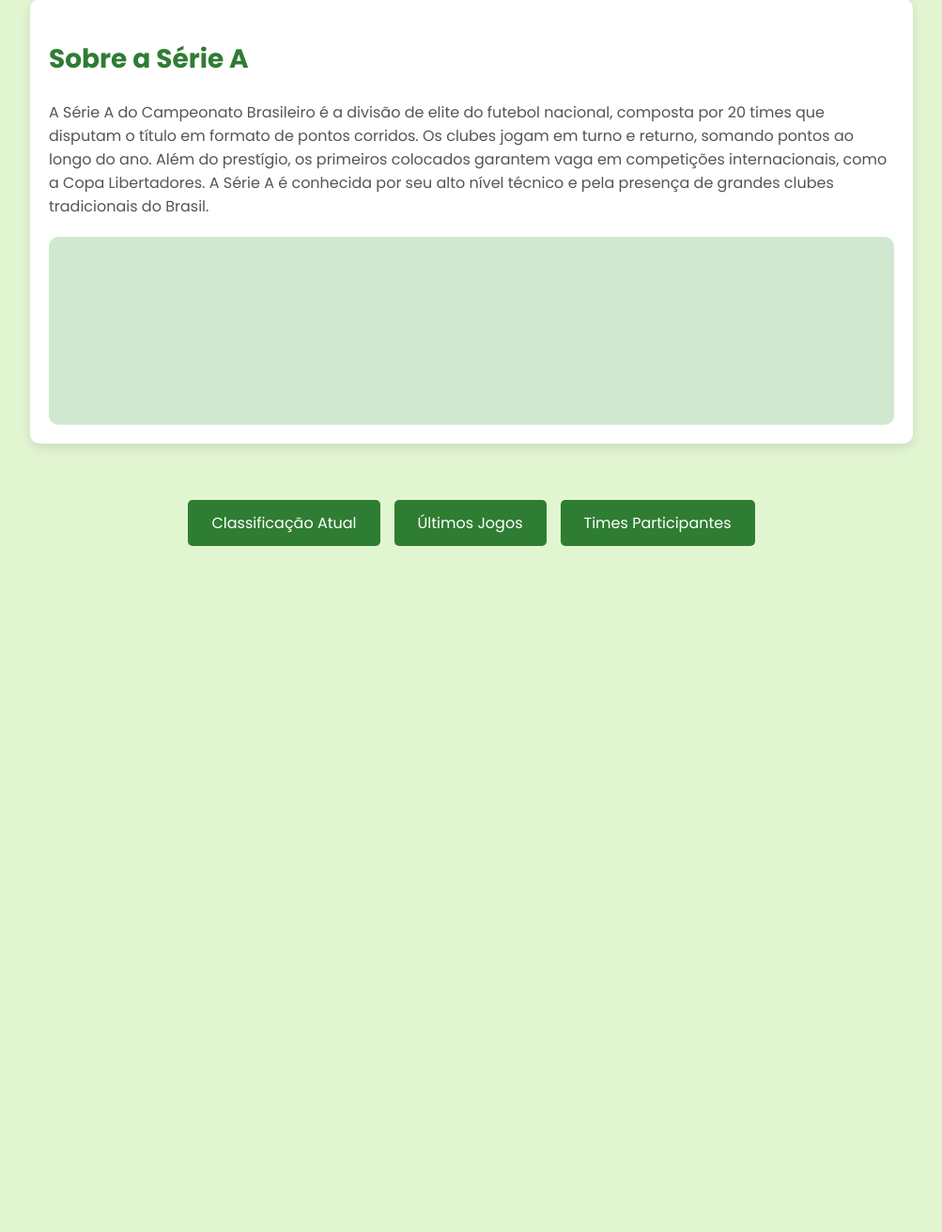
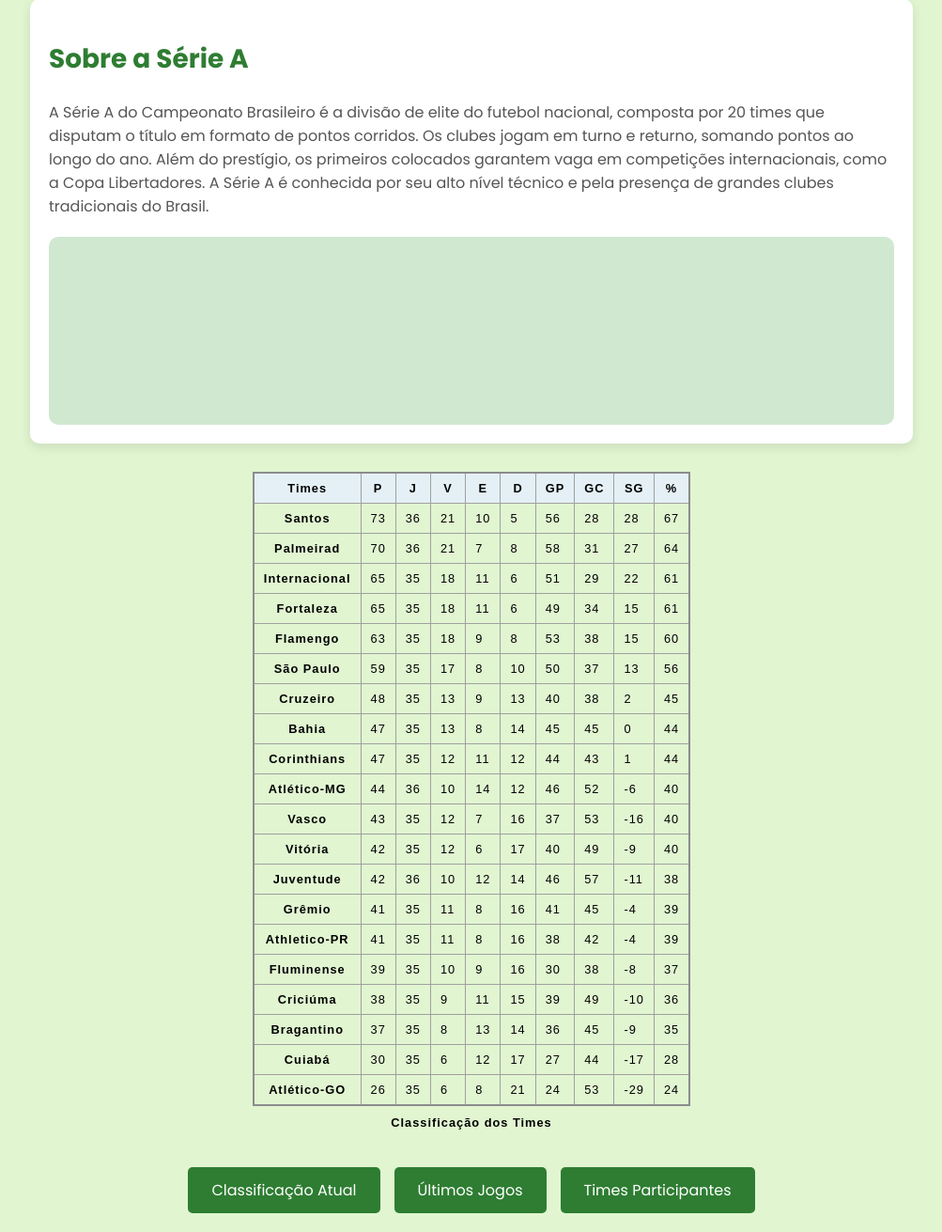
Before and after one commit to Guilherme-7716/teste, a PHP site: page /serA.html in a window 1280 px wide. Shown: the part 243-1554 px from the top of the page at 94% size, without its empty margins (138-1141 px from the left). Before the commit the page ends 824 px from the top, so only its background shows below. Run offline with PHP 8.4, Linux system fonts and the light colour scheme.

Commit message:
Add files via upload

```diff
--- a/estilos.css
+++ b/estilos.css
@@ -7,8 +7,34 @@ body {
     background-color: #e1f5d1;
 }
 
+table {
+    border-collapse: collapse;
+    border: 2px solid rgb(140 140 140);
+    font-family: sans-serif;
+    font-size: 0.8rem;
+    letter-spacing: 1px;
+  }
 
+  caption {
+    caption-side:top;
+    padding: 10px;
+    font-weight: bold;
+  }
 
+  thead,
+  tfoot {
+    background-color: rgb(228 240 245);
+  }
+
+  th,
+td {
+  border: 1px solid rgb(160 160 160);
+  padding: 8px 10px;
+}
+
+td:last-of-type {
+  text-align: center;
+}
 
 .btn {
     padding: 5px 10px;
@@ -406,7 +432,34 @@ nav li:fist-child{
     }
 
 
+    table {
+        border-collapse: collapse;
+        border: 2px solid rgb(140 140 140);
+        font-family: sans-serif;
+        font-size: 0.8rem;
+        letter-spacing: 1px;
+      }
 
+      caption {
+        caption-side: bottom;
+        padding: 10px;
+        font-weight: bold;
+      }
+
+      thead,
+      tfoot {
+        background-color: rgb(228 240 245);
+      }
+
+      th,
+    td {
+      border: 1px solid rgb(160 160 160);
+      padding: 8px 10px;
+    }
+
+    td:last-of-type {
+      text-align: center;
+    }
 
     .btn {
         padding: 10px 20px;
--- a/serA.html
+++ b/serA.html
@@ -71,6 +71,269 @@
             </div>
         </div>
 
+        <table>
+            <caption>
+              Classificação dos Times
+            </caption>
+            <thead>
+              <tr>
+                <th scope="col">Times</th>
+                <th scope="col">P</th>
+                <th scope="col">J</th>
+                <th scope="col">V</th>
+                <th scope="col">E</th>
+                <th scope="col">D</th>
+                <th scope="col">GP</th>
+                <th scope="col">GC</th>
+                <th scope="col">SG</th>
+                <th scope="col">%</th>
+              </tr>
+            </thead>
+            <tbody>
+              <tr>
+                <th scope="row">Santos</th>
+                <td>73</td>
+                <td>36</td>
+                <td>21</td>
+                <td>10</td>
+                <td>5</td>
+                <td>56</td>
+                <td>28</td>
+                <td>28</td>
+                <td>67</td>
+              </tr>
+              <tr>
+                <th scope="row">Palmeirad</th>
+                <td>70</td>
+                <td>36</td>
+                <td>21</td>
+                <td>7</td>
+                <td>8</td>
+                <td>58</td>
+                <td>31</td>
+                <td>27</td>
+                <td>64</td>
+              </tr>
+              <tr>
+                <th scope="row">Internacional</th>
+                <td>65</td>
+                <td>35</td>
+                <td>18</td>
+                <td>11</td>
+                <td>6</td>
+                <td>51</td>
+                <td>29</td>
+                <td>22</td>
+                <td>61</td>
+              </tr>
+              <tr>
+                <th scope="row">Fortaleza</th>
+                <td>65</td>
+                <td>35</td>
+                <td>18</td>
+                <td>11</td>
+                <td>6</td>
+                <td>49</td>
+                <td>34</td>
+                <td>15</td>
+                <td>61</td>
+              </tr>
+              <tr>
+                <th scope="row">Flamengo</th>
+                <td>63</td>
+                <td>35</td>
+                <td>18</td>
+                <td>9</td>
+                <td>8</td>
+                <td>53</td>
+                <td>38</td>
+                <td>15</td>
+                <td>60</td>
+              </tr>
+              <tr>
+                <th scope="row">São Paulo</th>
+                <td>59</td>
+                <td>35</td>
+                <td>17</td>
+                <td>8</td>
+                <td>10</td>
+                <td>50</td>
+                <td>37</td>
+                <td>13</td>
+                <td>56</td>
+              </tr>
+              <tr>
+                <th scope="row">Cruzeiro</th>
+                <td>48</td>
+                <td>35</td>
+                <td>13</td>
+                <td>9</td>
+                <td>13</td>
+                <td>40</td>
+                <td>38</td>
+                <td>2</td>
+                <td>45</td>
+              </tr>
+              <tr>
+                <th scope="row">Bahia</th>
+                <td>47</td>
+                <td>35</td>
+                <td>13</td>
+                <td>8</td>
+                <td>14</td>
+                <td>45</td>
+                <td>45</td>
+                <td>0</td>
+                <td>44</td>
+              </tr>
+              <tr>
+                <th scope="row">Corinthians</th>
+                <td>47</td>
+                <td>35</td>
+                <td>12</td>
+                <td>11</td>
+                <td>12</td>
+                <td>44</td>
+                <td>43</td>
+                <td>1</td>
+                <td>44</td>
+              </tr>
+              <tr>
+                <th scope="row">Atlético-MG</th>
+                <td>44</td>
+                <td>36</td>
+                <td>10</td>
+                <td>14</td>
+                <td>12</td>
+                <td>46</td>
+                <td>52</td>
+                <td>-6</td>
+                <td>40</td>
+              </tr>
+              <tr>
+                <th scope="row">Vasco</th>
+                <td>43</td>
+                <td>35</td>
+                <td>12</td>
+                <td>7</td>
+                <td>16</td>
+                <td>37</td>
+                <td>53</td>
+                <td>-16</td>
+                <td>40</td>
+              </tr>
+              <tr>
+                <th scope="row">Vitória</th>
+                <td>42</td>
+                <td>35</td>
+                <td>12</td>
+                <td>6</td>
+                <td>17</td>
+                <td>40</td>
+                <td>49</td>
+                <td>-9</td>
+                <td>40</td>
+              </tr>
+              <tr>
+                <th scope="row">Juventude</th>
+                <td>42</td>
+                <td>36</td>
+                <td>10</td>
+                <td>12</td>
+                <td>14</td>
+                <td>46</td>
+                <td>57</td>
+                <td>-11</td>
+                <td>38</td>
+              </tr>
+              <tr>
+                <th scope="row">Grêmio</th>
+                <td>41</td>
+                <td>35</td>
+                <td>11</td>
+                <td>8</td>
+                <td>16</td>
+                <td>41</td>
+                <td>45</td>
+                <td>-4</td>
+                <td>39</td>
+              </tr>
+              <tr>
+                <th scope="row">Athletico-PR</th>
+                <td>41</td>
+                <td>35</td>
+                <td>11</td>
+                <td>8</td>
+                <td>16</td>
+                <td>38</td>
+                <td>42</td>
+                <td>-4</td>
+                <td>39</td>
+              </tr>
+              <tr>
+                <th scope="row">Fluminense</th>
+                <td>39</td>
+                <td>35</td>
+                <td>10</td>
+                <td>9</td>
+                <td>16</td>
+                <td>30</td>
+                <td>38</td>
+                <td>-8</td>
+                <td>37</td>
+              </tr>
+              <tr>
+                <th scope="row">Criciúma</th>
+                <td>38</td>
+                <td>35</td>
+                <td>9</td>
+                <td>11</td>
+                <td>15</td>
+                <td>39</td>
+                <td>49</td>
+                <td>-10</td>
+                <td>36</td>
+              </tr>
+              <tr>
+                <th scope="row">Bragantino</th>
+                <td>37</td>
+                <td>35</td>
+                <td>8</td>
+                <td>13</td>
+                <td>14</td>
+                <td>36</td>
+                <td>45</td>
+                <td>-9</td>
+                <td>35</td>
+              </tr>
+              <tr>
+                <th scope="row">Cuiabá</th>
+                <td>30</td>
+                <td>35</td>
+                <td>6</td>
+                <td>12</td>
+                <td>17</td>
+                <td>27</td>
+                <td>44</td>
+                <td>-17</td>
+                <td>28</td>
+              </tr>
+              <tr>
+                <th scope="row">Atlético-GO</th>
+                <td>26</td>
+                <td>35</td>
+                <td>6</td>
+                <td>8</td>
+                <td>21</td>
+                <td>24</td>
+                <td>53</td>
+                <td>-29</td>
+                <td>24</td>
+              </tr>
+
+  </tbody>
+</table>
+
         <div class="btn-group">
             <a href="#">Classificação Atual</a>
             <a href="#">Últimos Jogos</a>
```
